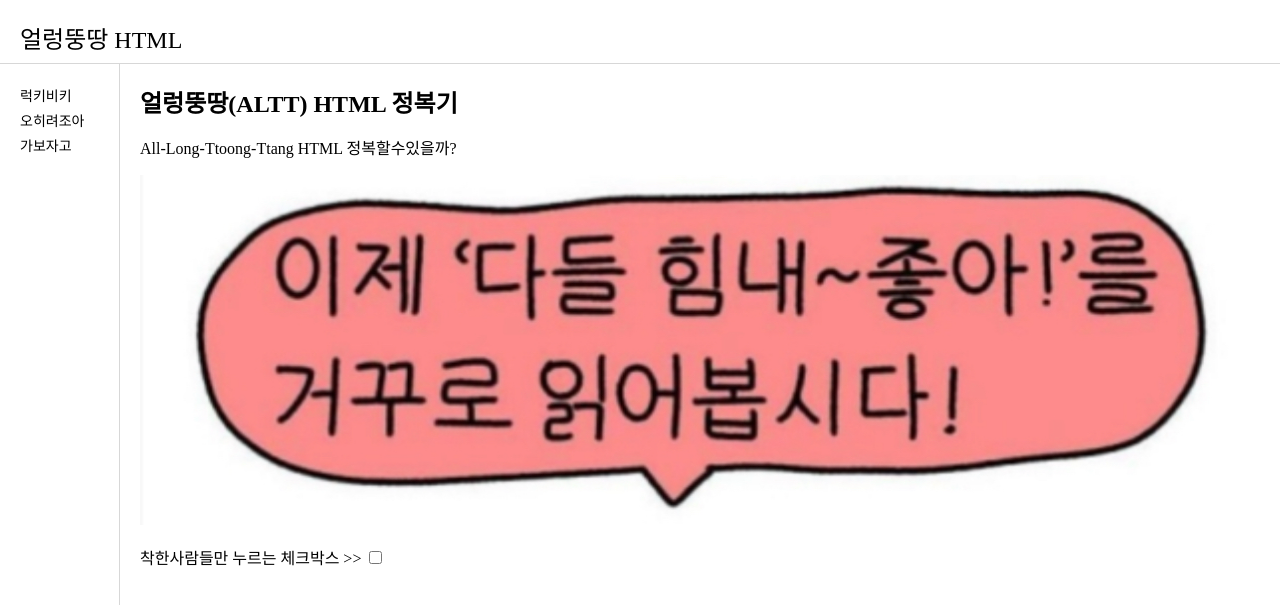
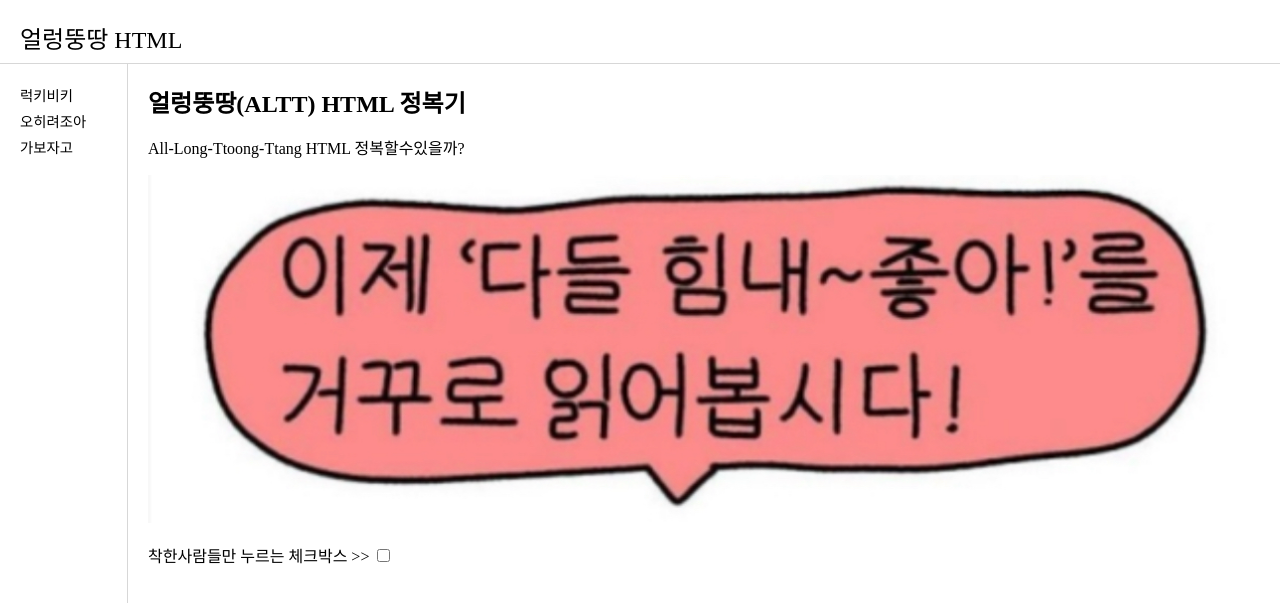
Before and after one commit to H1ne/altt2, a plain HTML site: page index.html in a window 1280 px wide. Drawn offline with Linux system fonts and the light colour scheme.

Commit message:
폰트크기에 놀래서 다시

```diff
--- a/index.html
+++ b/index.html
@@ -6,13 +6,13 @@
     <style>
         #all{
             display:grid;
-            grid-template-columns:120px 1fr;
+            grid-template-columns:8rem 1fr;
         }
         #LNB ul{
             margin:0;
             padding: 20px;
             list-style:none;
-            font-size:14px;
+            font-size:0.9rem;
             line-height:180%;
             font-weight:400;
         }
@@ -26,7 +26,7 @@
             margin:0;
         }
         h1{
-            font-size:24px;
+            font-size:1.5rem;
             font-weight:500;
             text-align:left;
             border-bottom:1px solid #d7d7d7;
```
Also changed, not shown: 1.html (+3 -3 lines), 2.html (+3 -3 lines), 3.html (+3 -3 lines).
